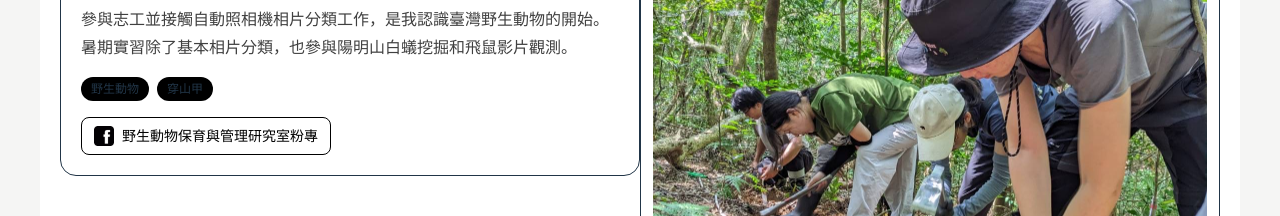
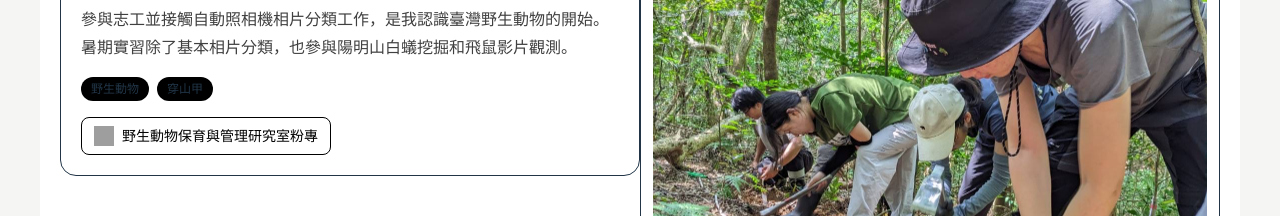
Before and after one commit to Geliiil/-2.0, a React (Vite) app: page / in a window 1280 px wide. Shown: the part 1580-1796 px from the top of the page. Built offline with nearby package versions, Linux system fonts and the light colour scheme; grey boxes are pictures that could not be loaded.

Commit message:
Update projects.js

```diff
--- a/src/data/projects.js
+++ b/src/data/projects.js
@@ -9,7 +9,7 @@ const ITEMS = [
       "/image/wildlife_lab.jpg",
     ],
     link: "https://www.facebook.com/share/v/19ekBw94id/",
-    link_photo:"/icon/facebook-logo.png",
+    link_photo:"docs/icon/facebook-logo.png",
     link_name:"野生動物保育與管理研究室粉專",
     tags: ["野生動物", "穿山甲"],
   },
```
